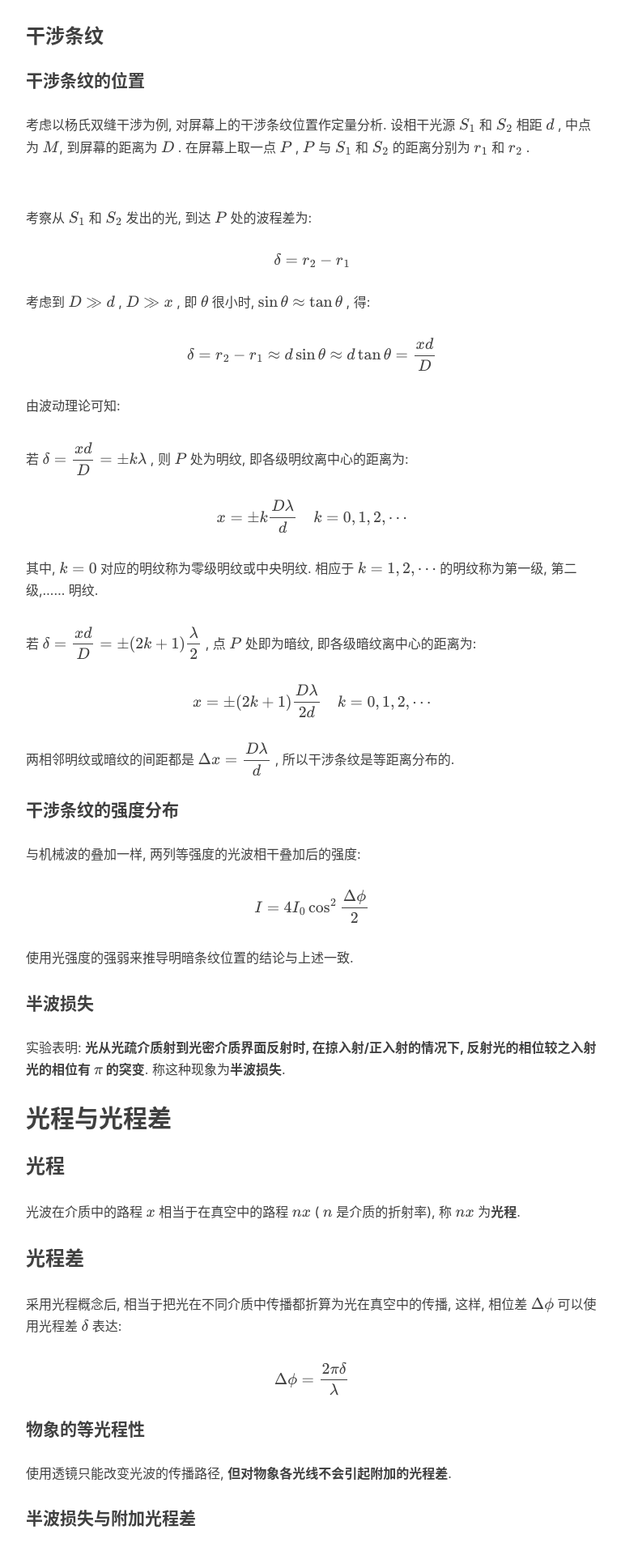
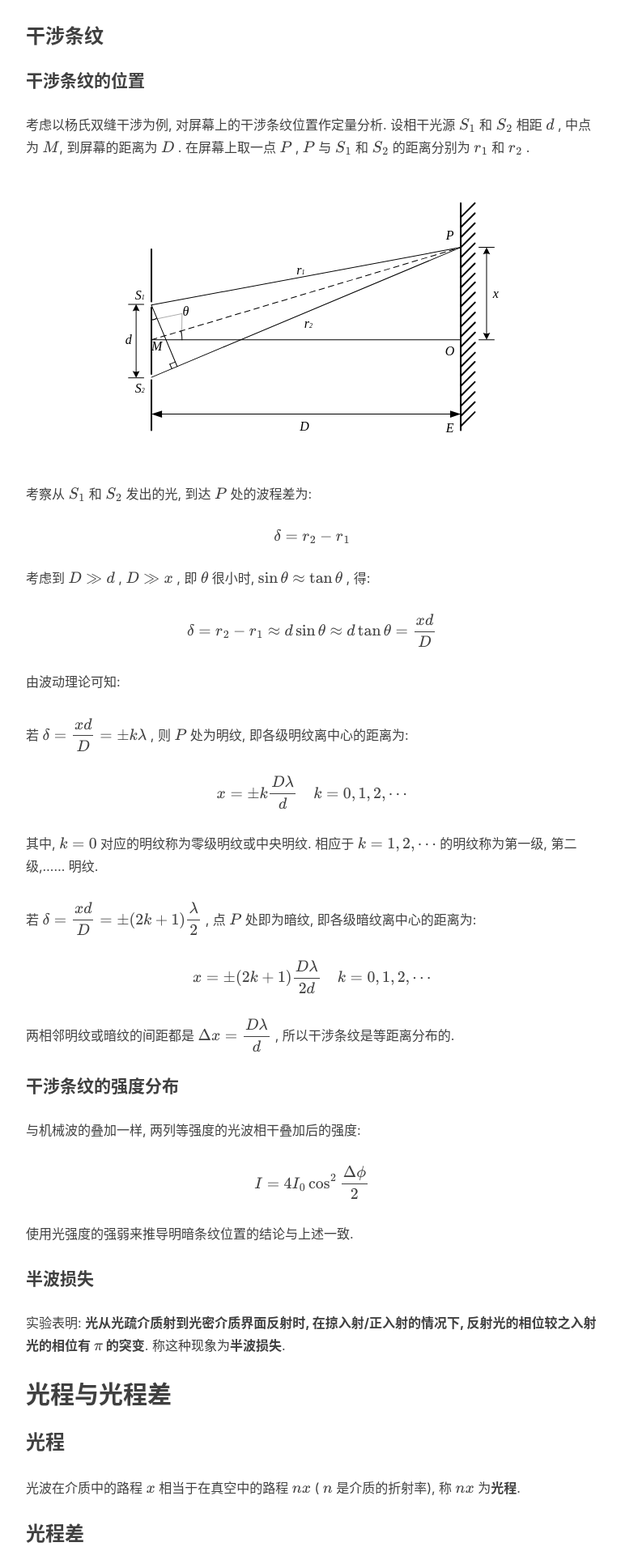
Before and after one commit to Coekjan/coekjan.github.io, a Jekyll site: the page built from _posts/Physics/2021-01-01-Wave-Optics.md, in a window 1280 px wide. Shown: the part 3130-5046 px from the top of the page at 81% size, without its empty margins (233-1000 px from the left). Built offline with Jekyll 4.4.1, drawn with Linux system fonts in a browser that asks for light colours; nearby versions of some CDN libraries; comment, search, counter and statistics services are not loaded.

Commit message:
Update 2021-01-01-Wave-Optics.md

```diff
--- a/_posts/Physics/2021-01-01-Wave-Optics.md
+++ b/_posts/Physics/2021-01-01-Wave-Optics.md
@@ -105,7 +105,7 @@ $$
 
 考虑以杨氏双缝干涉为例, 对屏幕上的干涉条纹位置作定量分析. 设相干光源 $S_1$ 和 $S_2$ 相距 $d$ , 中点为 $M$, 到屏幕的距离为 $D$ . 在屏幕上取一点 $P$ , $P$ 与 $S_1$ 和 $S_2$ 的距离分别为 $r_1$ 和 $r_2$ .
 
-![]({{ '../img/WO-2SlitInterferenceCalcu.svg' | prepend: site.baseurl}})
+![]({{ '/img/WO-2SlitInterferenceCalcu.svg' | prepend: site.baseurl}})
 
 考察从 $S_1$ 和 $S_2$ 发出的光, 到达 $P$ 处的波程差为:
 
```
